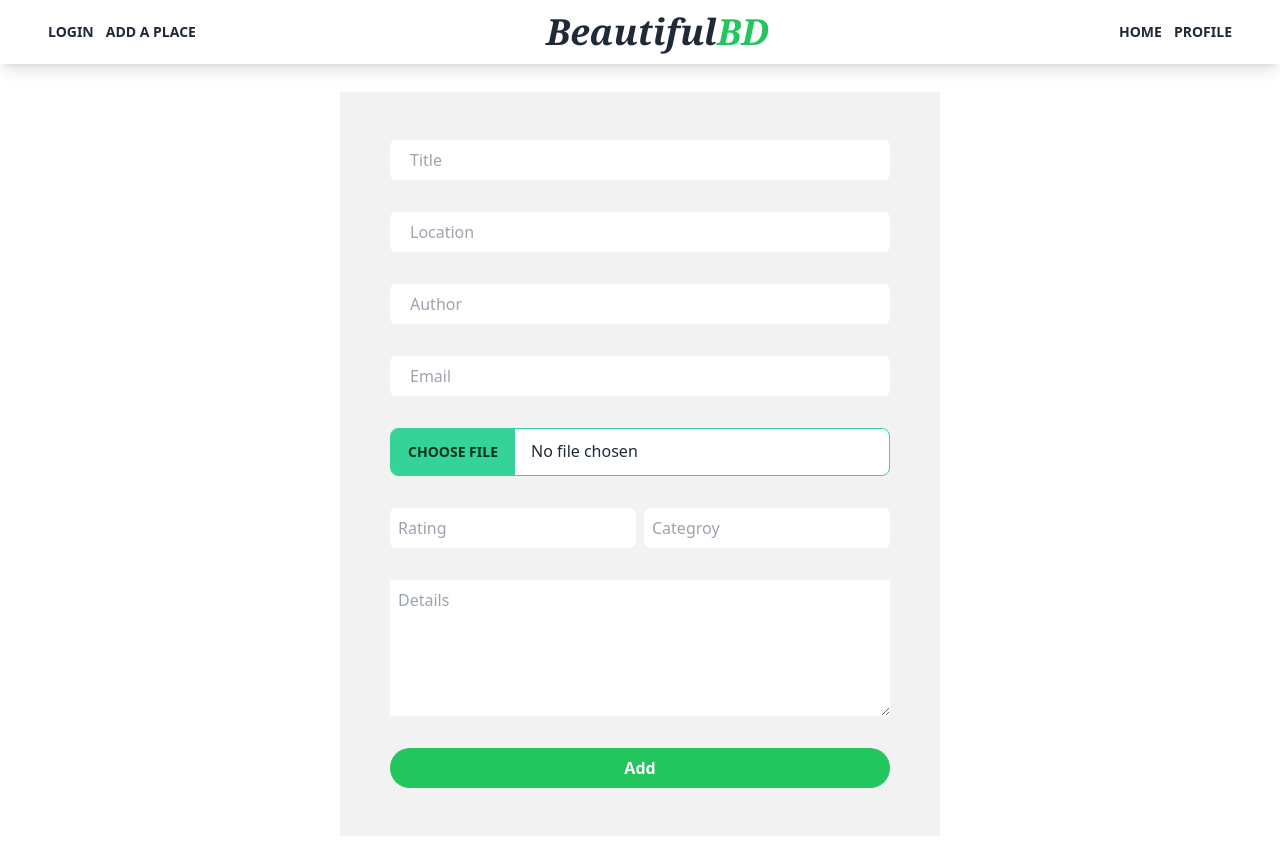
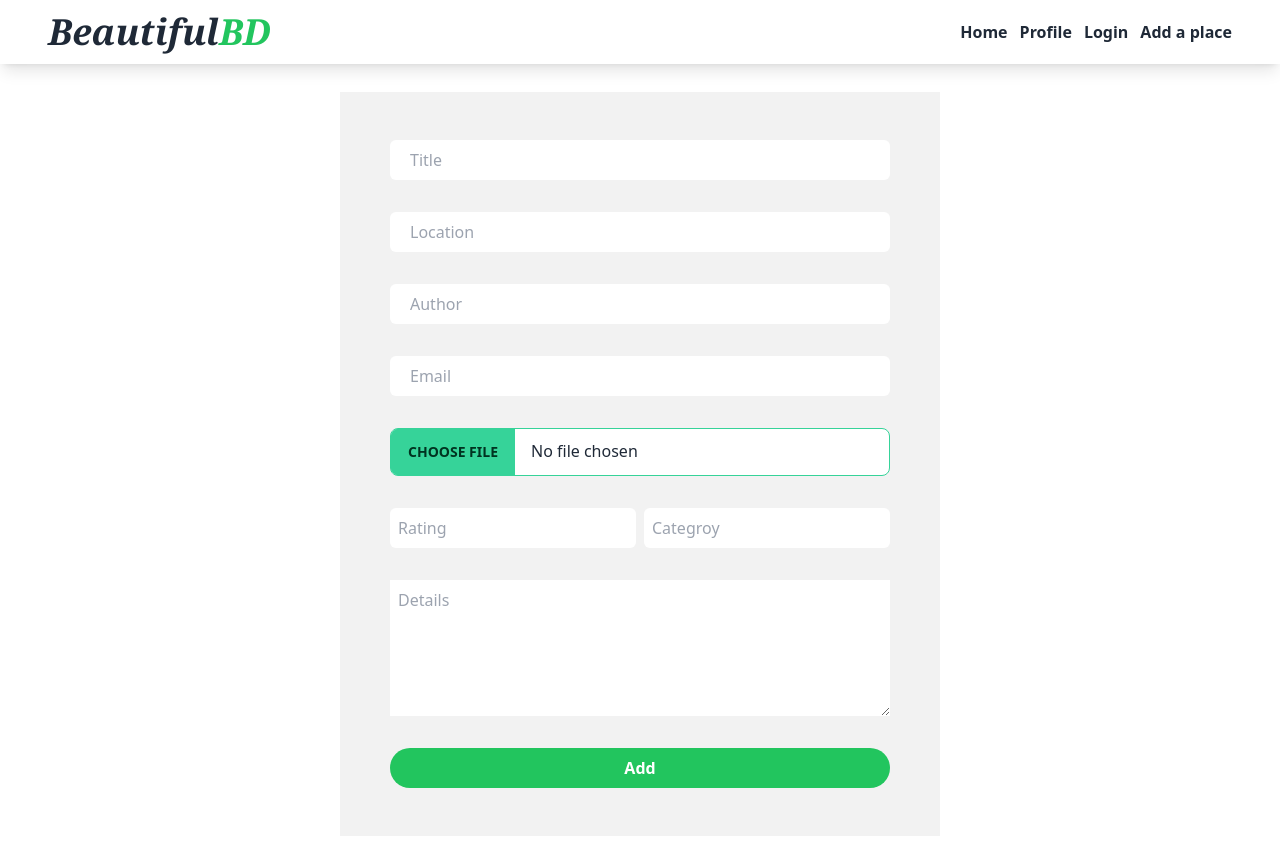
Before and after one commit to Sayemhaque/Travel-logger, a React (Vite) app: page /add in a window 1280 px wide. Built offline with nearby package versions, Linux system fonts and the light colour scheme.

Commit message:
Implement addPlace request function

```diff
--- a/package.json
+++ b/package.json
@@ -10,11 +10,13 @@
     "preview": "vite preview"
   },
   "dependencies": {
+    "axios": "^1.4.0",
     "localforage": "^1.10.0",
     "match-sorter": "^6.3.1",
     "react": "^18.2.0",
     "react-dom": "^18.2.0",
     "react-hook-form": "^7.45.0",
+    "react-hot-toast": "^2.4.1",
     "react-icons": "^4.9.0",
     "react-rating": "^2.0.5",
     "react-router-dom": "^6.13.0",
--- a/src/componetns/Navbar/Navbar.jsx
+++ b/src/componetns/Navbar/Navbar.jsx
@@ -3,18 +3,16 @@ import { Link } from "react-router-dom";
 const Navbar = () => {
     return (
         <div className="flex justify-between items-center shadow-lg py-3 px-5 md:px-12">
-            <ul className="hidden font-semibold text-sm uppercase md:flex gap-3 items-center">
-                <li><Link to="/login">Login</Link></li>
-                <li><Link to="/add">Add a place</Link></li>
-            </ul>
             {/* LOGO */}
             <div>
             <h1 className="font-serif text-2xl md:text-4xl font-bold italic">
                 Beautiful<span className="text-green-500">BD</span></h1></div>
             {/* links */}
-            <ul className="hidden font-semibold text-sm uppercase md:flex gap-3 items-center">
-                <li><a href="/">Home</a></li>
-                <li><a href="/destinations">Profile</a></li>
+            <ul className="hidden font-semibold text-md  md:flex gap-3 items-center">
+                <li><Link to="/">Home</Link></li>
+                <li><Link to="/profile">Profile</Link></li>
+                <li><Link to="/login">Login</Link></li>
+                <li><Link to="/add">Add a place</Link></li>
             </ul>
         </div>
     );
--- a/src/componetns/Places/Places.jsx
+++ b/src/componetns/Places/Places.jsx
@@ -16,7 +16,7 @@ const Places = () => {
 
   useEffect(() => {
     const getData = async () => {
-      const res = await fetch(`http://localhost:5000/places?page=${currentPage}&limit=${totalItemsPerPage}`)
+      const res = await fetch(`http://localhost:3000/posts`)
       const data = await res.json()
       setPlaces(data)
       console.log(data)
--- a/src/pages/Add place/AddPlace.jsx
+++ b/src/pages/Add place/AddPlace.jsx
@@ -1,10 +1,30 @@
 import { useForm } from "react-hook-form";
 import Button from "../../componetns/Button/Button";
+import { addPlace, uploadImage } from "../../utils";
+import { Toaster, toast } from "react-hot-toast";
 
 const AddPlace = () => {
-    const { register, handleSubmit } = useForm();
+    const { register, handleSubmit ,reset} = useForm();
       const onSubmit = async (data) => {
-       console.log(data)
+        const url = await uploadImage(data.image[0])
+        console.log(url)
+        const {title,location,author,email,category,rating,details} = data;
+        const placeData = {
+          title,
+          location,
+          author,
+          email,
+          category,
+          image:url,
+          rating,
+          details,
+        }
+        const res = await addPlace(placeData)
+        if(res.statusText === "Created"){
+          toast.success('Successfully posted!')
+          reset()
+        }
+        console.log()
      }
     return (
         <div className="flex items-center h-screen w-full justify-center">
@@ -36,7 +56,7 @@ const AddPlace = () => {
                  className="rounded-md w-10/12 py-2 px-5 mt-4
                   focus:outline-none"/>
                 <input type="file"
-                 {...register("photo")}
+                 {...register("image")}
                  className="file-input
                  file-input-bordered file-input-success w-10/12" />
               <div className="grid grid-cols-2 gap-2 w-10/12">
@@ -47,7 +67,9 @@ const AddPlace = () => {
                  className=" rounded-md px-2   py-2
                   focus:outline-none"/>
                 <input type="text"
-                 required placeholder="Categroy"
+                 required
+                 placeholder="Categroy"
+                 {...register("category")}
                  className=" rounded-md px-2  py-2
                   focus:outline-none"/>
               </div>
@@ -61,6 +83,10 @@ const AddPlace = () => {
                 </textarea>
                   <Button title={'Add'} bgColor={'bg-green-500 text-white w-10/12 py-2'}/>
             </form>
+            <Toaster
+         position="top-center"
+       reverseOrder={false}
+    />
         </div>
     );
 };
--- a/src/pages/register/Register.jsx
+++ b/src/pages/register/Register.jsx
@@ -1,6 +1,7 @@
 import { useForm } from "react-hook-form";
 import Button from "../../componetns/Button/Button";
 import { Link } from "react-router-dom";
+import registerImage from "../../assets/placeholder-concept-illustration_114360-4847.avif"
 
 const Register = () => {
     const { register, handleSubmit } = useForm();
@@ -9,6 +10,9 @@ const Register = () => {
    }
     return (
         <div className="flex items-center h-screen w-full justify-center">
+             <div className="w-1/2">
+       <img src={registerImage}  alt="" />
+       </div>
         <form
         onSubmit={handleSubmit(onSubmit)}
         className="bg-base-200
--- /dev/null
+++ b/src/utils/index.js
@@ -0,0 +1,25 @@
+import axios from "axios"
+
+
+const addPlace = async (data) =>{
+    const res = await axios.post("http://localhost:3000/posts",data)
+    return res
+}
+
+
+
+
+const uploadImage = async image => {
+    const formData = new FormData()
+    formData.append('image', image)
+    const url = `https://api.imgbb.com/1/upload?key=${import.meta.env.VITE_imgbbApiKey}`
+    const response = await fetch(url, {
+      method: 'POST',
+      body: formData,
+    })
+    const data = await response.json()
+    console.log(data)
+    return data.data.display_url
+  }
+
+  export {uploadImage,addPlace}
```
Also changed, not shown: src/assets/placeholder-concept-illustration_114360-4847.avif (added), 1 other file (tests, documents, lock files or other folders).
